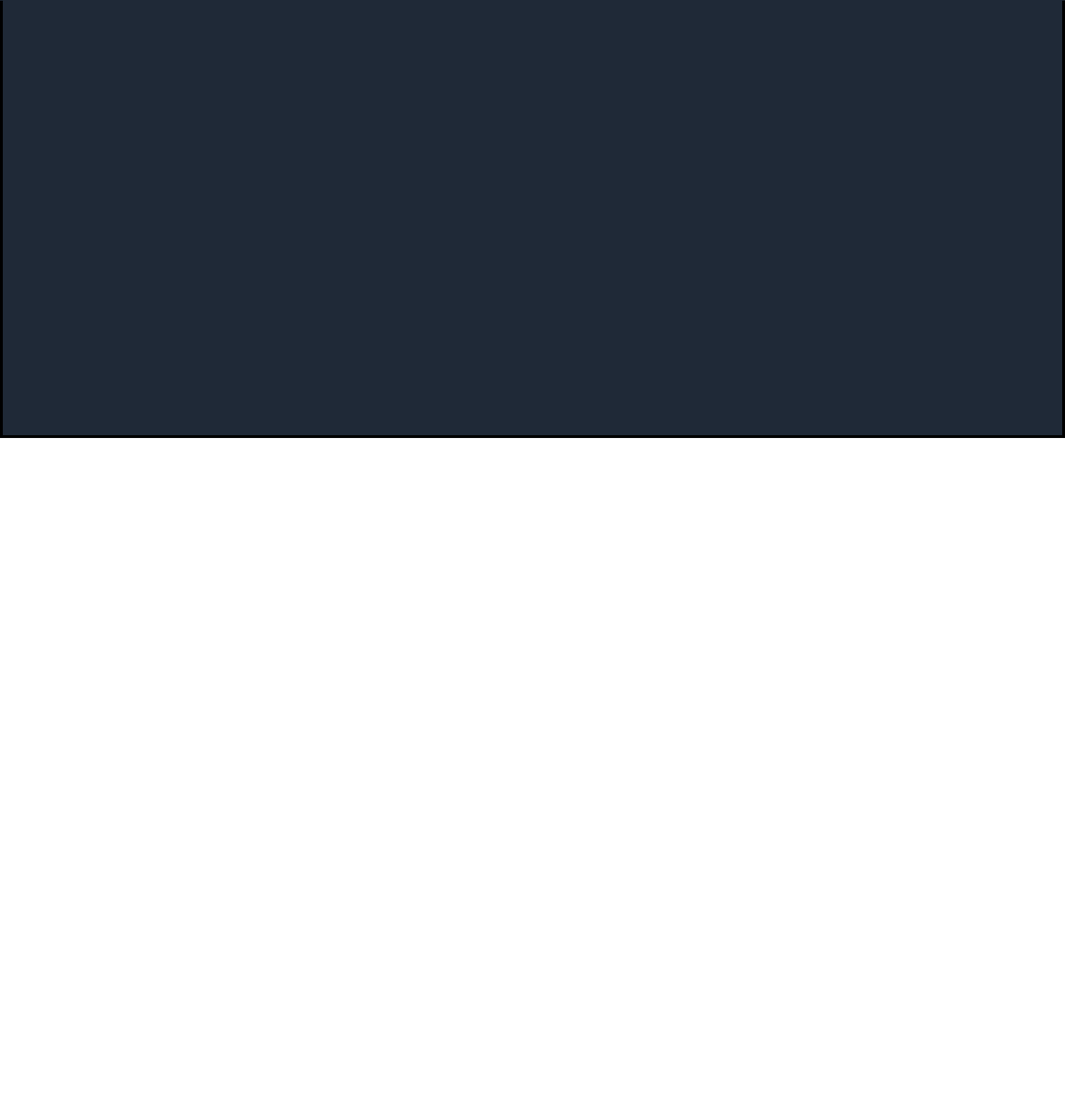
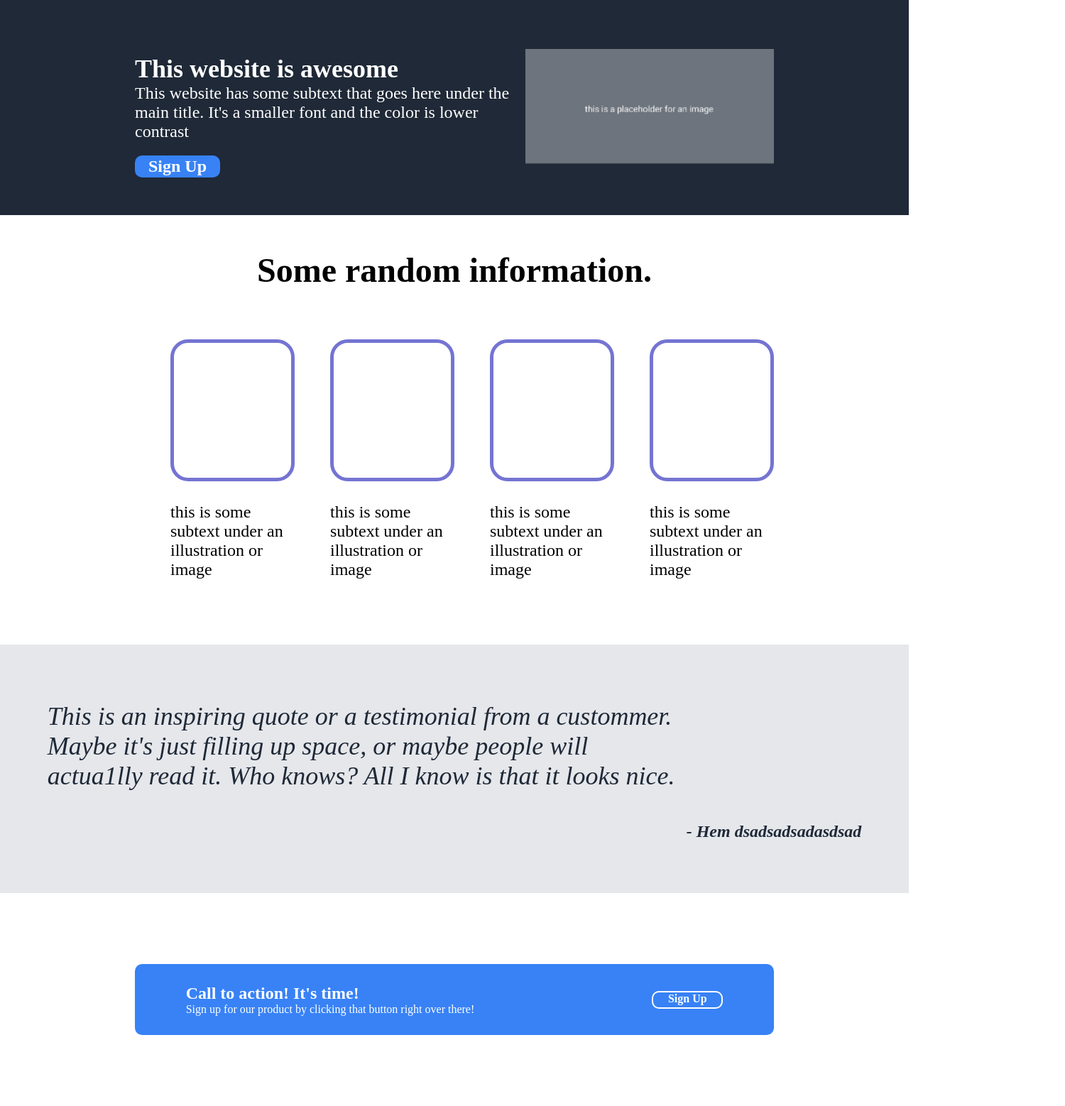
Before and after one commit to HemisCoding/LandingPage, a plain HTML site: page index.html in a window 1280 px wide. Shown: the part 83-1641 px from the top of the page at 71% size, 1500 px wide, since content can reach past the window. Before the commit the page ends 800 px from the top, so only its background shows below. Drawn offline with Linux system fonts and the light colour scheme.

Commit message:
Add de toate

```diff
--- a/index.html
+++ b/index.html
@@ -8,7 +8,7 @@
     <link rel = "stylesheet" href = "style.css" >
 </head>
 <body>
-    <div id = "firstblock">
+
         <div id = "menu-container" >
             <div id = "menu">
                 <div class = "headerlogo"> Header Logo </div>
@@ -19,12 +19,68 @@
                 </div>
             </div>
         </div>
-        <!--<div id = "header-container">
+
+        <div id = "header-container">
             <div id = "header">
-                <div class = "description"> Descriere</div>
-                <div class="insertpicture"><img src = "./images/02.png"></div>
+                <div class = "description"> <h2> This website is awesome </h2>
+                    <p>
+                        This website has some subtext that goes here under the
+                    </p>
+                    <p>
+                        main title. It's a smaller font and the color is lower
+                    </p>
+                    <p>
+                        contrast
+                    </p>
+                    <div class = "SignUp"> Sign Up</div>
+                </div>
+                <div class= "insertpicture"><img src = "./images/03.png" width="350" height="auto"></div>
             </div>
-        </div>-->
-    </div>
+        </div>
+
+        <div class = "title"> Some random information. </div>
+        <div id = "photo-grid-container">
+            <div id = "photo-grid">
+                <div class = "photo-grid-item"></div>
+                <div class = "photo-grid-item"></div>
+                <div class = "photo-grid-item"></div>
+                <div class = "photo-grid-item"></div>
+            </div>
+        </div>
+        <div id = "text-container">
+            <div id = "text-grid">
+                <div class = "text-grid-item"><p>this is some subtext under an illustration or image</p></div>
+                <div class = "text-grid-item"><p>this is some subtext under an illustration or image</p></div>
+                <div class = "text-grid-item"><p>this is some subtext under an illustration or image</p></div>
+                <div class = "text-grid-item"><p>this is some subtext under an illustration or image</p></div>
+            </div>
+        </div>
+
+        <div id = "quote-container">
+            <div id = "quote-grid">
+                <div class = "quote">
+                    <p>
+                        This is an inspiring quote or a testimonial from a custommer. Maybe it's just filling up space, or maybe people will actua1lly read it. Who knows? All I know is that it looks nice.
+                    </p>
+                </div>
+            </div>
+            <div class = "author-grid">
+                <div class = "author">
+                    <p>
+                        - Hem dsadsadsadasdsad
+                    </p>
+                </div>
+            </div>
+        </div>
+
+        <div id = "signup-container">
+            <div id ="signup-grid">
+                <div class ="text-signup">
+                    <h2> Call to action! It's time! </h2>
+                    <p> Sign up for our product by clicking that button right over there! </p>
+                </div>
+                <div class = "Signup"> Sign Up</div>
+            </div>
+        </div>
 </body>
 </html>
--- a/style.css
+++ b/style.css
@@ -2,16 +2,6 @@
     margin: 0;
     padding: 0;
     box-sizing: border-box;
-  }
-
-  #firstblock {
-    display: flex;
-    justify-content: center;
-    background: #1F2937;
-    border: 4px solid black;
-    width: 1500px;
-    height: 700px;
-    flex: 1;
   }
 
   #menu-container {
@@ -20,15 +10,12 @@
     color: #fff;
     background: #1F2937;
     border: 1px solid #1F2937;
-    height: 80px;
-    width: 1500px;
     padding: 20px 0;
-
   }
 
   #menu {
     border: 1px solid #1F2937;  /* For debugging */
-    width: 1500px;
+    width: 900px;
     display: flex;
     justify-content: space-around;
   }
@@ -45,23 +32,162 @@
 }
 
 .headerlinktwo {
-    margin-left: 50px;
+    margin-left: 20px;
 }
 
 .headerlinkthree {
-    margin-left: 50px;
+    margin-left: 20px;
 }
 
-/* #header-container {
+ #header-container {
     color: #fff;
     background: #1F2937;
     display: flex;
-    justify-content: space-around;
+    justify-content: center;
 }
 
 #header {
-    width: 1500px;
+    width: 900px;
     height: 300px;
     display: flex;
     justify-content: space-between;
-} */
+    align-items: center;
+}
+
+.title {
+    font-size: 48px;
+}
+
+.description {
+    margin-top: 20px;
+    font-size: 24px;
+}
+
+.SignUp {
+    margin-top: 20px;
+    border: 2px solid #3882F6;
+    background-color: #3882F6;
+    width: 120px;
+    height: fit-content;
+    align-items: center;
+    font-weight: bold;
+    border-radius: 10px;
+    text-align: center;
+}
+
+.title {
+    font-weight: bold;
+    margin-top: 50px;
+    text-align: center;
+}
+
+#photo-grid-container {
+    display: flex;
+    justify-content: center;
+}
+
+#photo-grid {
+    margin-top: 70px;
+    width: 900px;
+    display: flex;
+    justify-content: center;
+}
+
+.photo-grid-item {
+    border: 5px solid rgb(116, 116, 211);
+    width: 200px;
+    height: 200px;
+    margin-left: 50px;
+    border-radius: 25px;
+}
+
+#text-container {
+    display: flex;
+    justify-content: center;
+}
+
+#text-grid {
+    margin-top: 30px;
+    width: 900px;
+    display: flex;
+    justify-content: center;
+}
+
+.text-grid-item {
+    border: 1px white;
+    width: 200px;
+    height: 200px;
+    margin-left: 50px;
+    font-size: 24px;
+}
+
+#quote-container {
+    display: flex;
+    justify-content: center;
+    background-color: #E5E7EB;
+    height: 350px;
+}
+
+#quote-grid {
+    margin-top: 30px;
+    width: 900px;
+    display: flex;
+    justify-content: flex-start;
+}
+
+.quote {
+    margin-top: 50px;
+    font-size: 36px;
+    font-style: italic;
+    color:#1F2937;
+}
+
+#author-grid {
+    margin-top: 30px;
+    width: 900px;
+    display: flex;
+    justify-content: flex-end;
+}
+
+.author {
+    margin-top: 250px;
+    font-size: 24px;
+    font-style: italic;
+    color:#1F2937;
+    font-weight: bold;
+}
+
+#signup-container {
+    display: flex;
+    justify-content: center;
+    background-color: white;
+}
+
+#signup-grid {
+    display: flex;
+    border: 2px solid #3882F6;
+    background-color: #3882F6;
+    width: 900px;
+    height: 100px;
+    margin-top: 100px;
+    margin-bottom: 100px;
+    border-radius: 10px;
+    justify-content: center;
+    align-items: center;
+}
+
+.text-signup {
+    margin-right: 250px;
+    color: white;
+}
+
+.Signup {
+    border: 2px solid white;
+    width: 100px;
+    height: 25px;
+    align-items: center;
+    font-weight: bold;
+    border-radius: 10px;
+    text-align: center;
+    color: white;
+}
```
Also changed, not shown: images/03.png (added).
